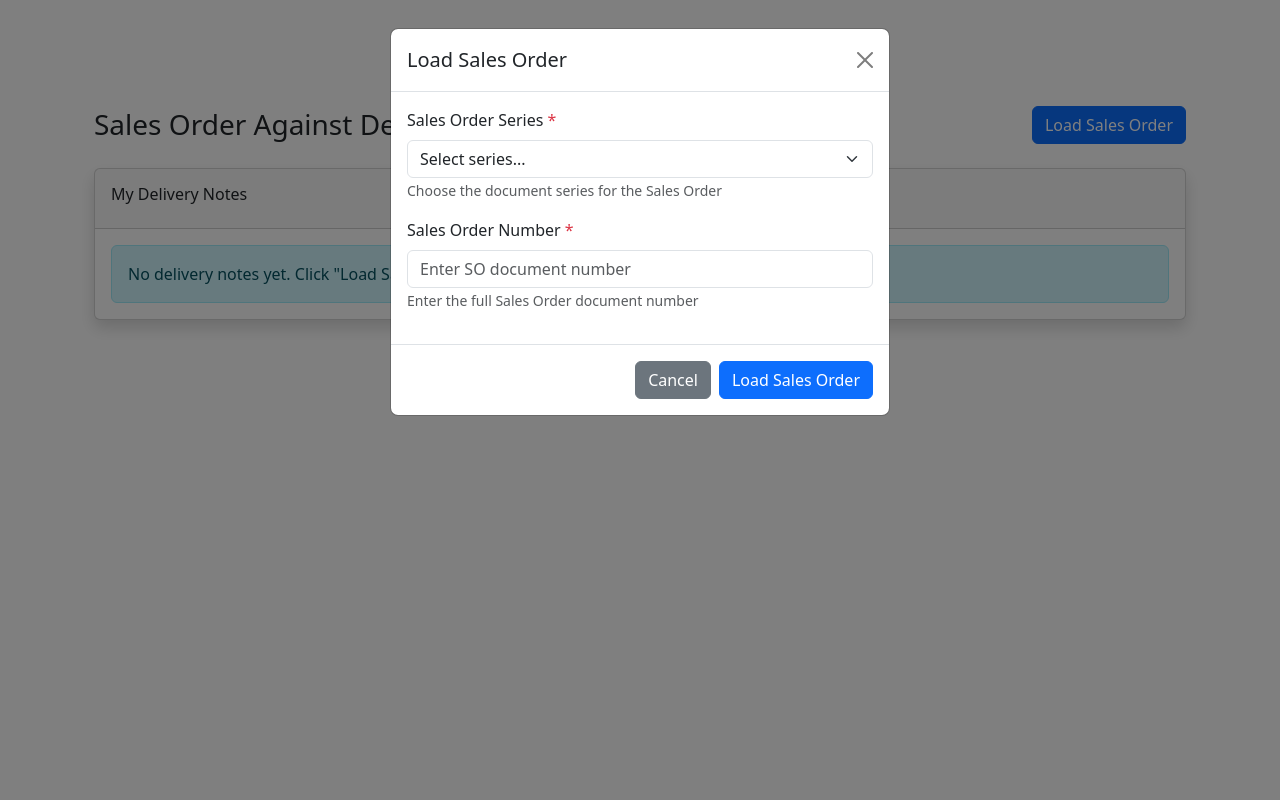
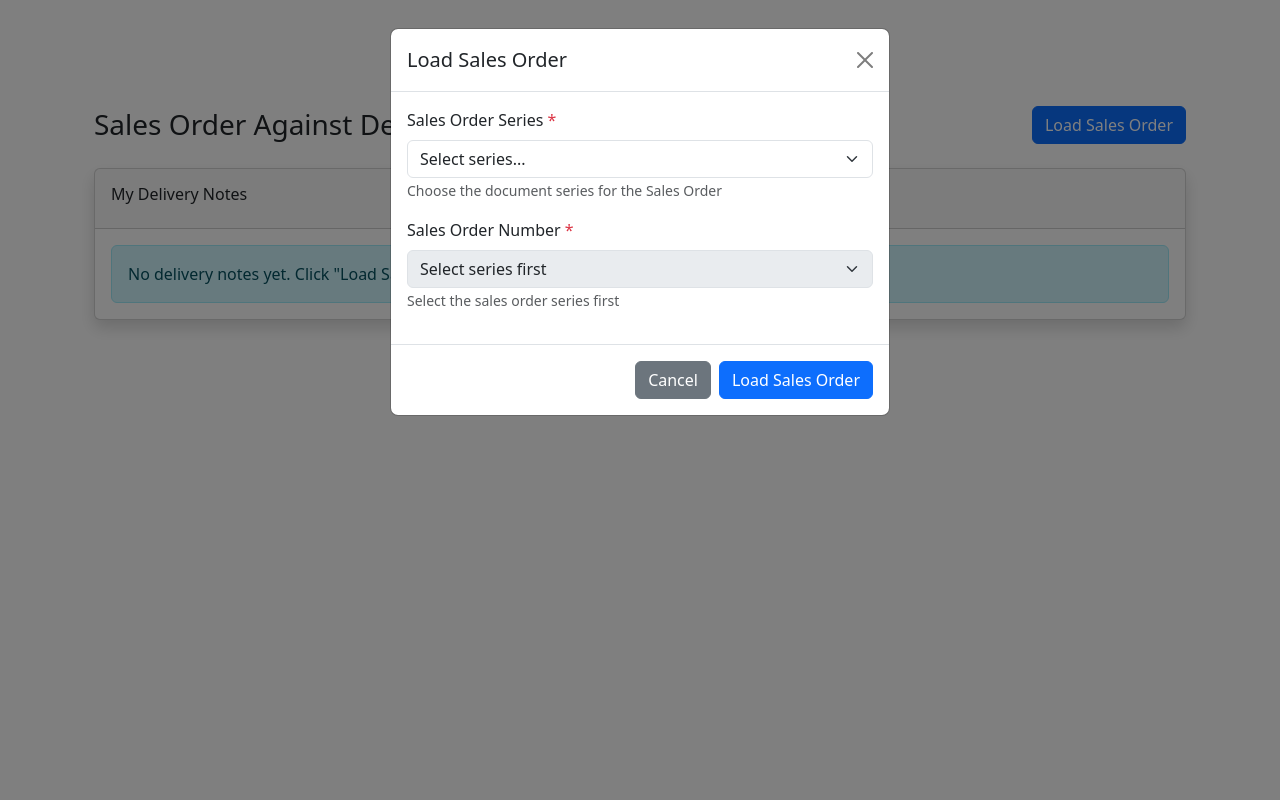
Before and after one commit to pragavigithub/Emerald_Barcode_20251029_dev, a Flask app: page /sales_delivery/ in a window 1280 px wide, after a click on "Load Sales Order". Run offline with Flask 3, Linux system fonts and the light colour scheme; a user stored in the database is signed in; data that the repository does not hold is empty; parts of the project's set-up code (start-up, migrations or seed data) failed here and were passed over; some libraries are stand-ins or nearby versions.

Commit message:
Add functionality to select open sales orders by series
Introduces a new API endpoint `api_get_open_so_docnums` in `modules/sales_delivery/routes.py` to fetch open sales order document numbers based on a provided series. This is integrated with `sap_integration.py`'s `get_open_so_docnums` method, which prioritizes a SQL query and falls back to OData. The frontend `sales_delivery_index.html` is updated to use a dropdown for sales order document numbers, dynamically populating it based on the selected series.

Replit-Commit-Author: Agent
Replit-Commit-Session-Id: 30cc9260-f3dc-436e-9aeb-10b32edd38ca
Replit-Commit-Checkpoint-Type: intermediate_checkpoint
Replit-Commit-Event-Id: 9433d9d1-43bb-48f0-b6bc-a10233184f97
Replit-Commit-Screenshot-Url: https://storage.googleapis.com/screenshot-production-us-central1/5a668c0c-debe-47b8-87dd-01dc71925eb5/30cc9260-f3dc-436e-9aeb-10b32edd38ca/07TMOHz

```diff
--- a/modules/sales_delivery/routes.py
+++ b/modules/sales_delivery/routes.py
@@ -115,6 +115,21 @@ def api_get_series():
     sap = SAPIntegration()
     series_list = sap.get_so_series()
     return jsonify({'success': True, 'series': series_list})
+
+
+@sales_delivery_bp.route('/api/get_open_so_docnums')
+@login_required
+def api_get_open_so_docnums():
+    """Get open Sales Order document numbers for a specific series"""
+    series = request.args.get('series')
+
+    if not series:
+        return jsonify({'success': False, 'error': 'Series is required'})
+
+    sap = SAPIntegration()
+    documents = sap.get_open_so_docnums(series)
+
+    return jsonify({'success': True, 'documents': documents})
 
 
 @sales_delivery_bp.route('/api/validate_item', methods=['POST'])
--- a/modules/sales_delivery/templates/sales_delivery/sales_delivery_index.html
+++ b/modules/sales_delivery/templates/sales_delivery/sales_delivery_index.html
@@ -106,9 +106,10 @@
                     </div>
                     <div class="mb-3">
                         <label for="so_doc_num" class="form-label">Sales Order Number <span class="text-danger">*</span></label>
-                        <input type="text" class="form-control" id="so_doc_num" name="so_doc_num"
-                               placeholder="Enter SO document number" required>
-                        <small class="form-text text-muted">Enter the full Sales Order document number</small>
+                        <select class="form-select" id="so_doc_num" name="so_doc_num" required disabled>
+                            <option value="">Select series first</option>
+                        </select>
+                        <small class="form-text text-muted">Select the sales order series first</small>
                     </div>
                     <div id="loadingSpinner" class="text-center d-none">
                         <div class="spinner-border text-primary" role="status">
@@ -147,7 +148,7 @@ document.addEventListener('DOMContentLoaded', function() {
                     data.series.forEach(series => {
                         const option = document.createElement('option');
                         option.value = series.Series;
-                        option.textContent = `${series.SeriesName} (${series.Series})`;
+                        option.textContent = `${series.Name} (${series.Series})`;
                         soSeriesSelect.appendChild(option);
                     });
                 } else {
@@ -160,6 +161,48 @@ document.addEventListener('DOMContentLoaded', function() {
             });
     });
 
+    document.getElementById('so_series').addEventListener('change', function() {
+        const series = this.value;
+        const soDocNumSelect = document.getElementById('so_doc_num');
+
+        if (series) {
+            loadSODocNumbers(series);
+        } else {
+            soDocNumSelect.innerHTML = '<option value="">Select series first</option>';
+            soDocNumSelect.disabled = true;
+        }
+    });
+
+    function loadSODocNumbers(series) {
+        const soDocNumSelect = document.getElementById('so_doc_num');
+        soDocNumSelect.innerHTML = '<option value="">Loading...</option>';
+        soDocNumSelect.disabled = true;
+
+        fetch(`{{ url_for("sales_delivery.api_get_open_so_docnums") }}?series=${series}`)
+            .then(response => response.json())
+            .then(data => {
+                if (data.success && data.documents && data.documents.length > 0) {
+                    soDocNumSelect.innerHTML = '<option value="">Select Document Number</option>';
+                    data.documents.forEach(doc => {
+                        const option = document.createElement('option');
+                        option.value = doc.DocNum;
+                        option.textContent = `${doc.DocNum} - ${doc.CardName} (${doc.CardCode})`;
+                        option.setAttribute('data-doc-entry', doc.DocEntry);
+                        soDocNumSelect.appendChild(option);
+                    });
+                    soDocNumSelect.disabled = false;
+                } else {
+                    soDocNumSelect.innerHTML = '<option value="">No Open Sales Orders Found</option>';
+                    soDocNumSelect.disabled = true;
+                }
+            })
+            .catch(error => {
+                console.error('Error loading SO document numbers:', error);
+                soDocNumSelect.innerHTML = '<option value="">Error Loading Documents</option>';
+                soDocNumSelect.disabled = true;
+            });
+    }
+
     loadSOForm.addEventListener('submit', function(e) {
         loadingSpinner.classList.remove('d-none');
         loadSOBtn.disabled = true;
--- a/sap_integration.py
+++ b/sap_integration.py
@@ -579,6 +579,66 @@ class SAPIntegration:
         except Exception as e:
             logging.error(f"Error fetching SO DocEntry: {str(e)}")
             return None
+
+    def get_open_so_docnums(self, series):
+        """Get open Sales Order document numbers for a specific series from SAP B1"""
+        if not self.ensure_logged_in():
+            logging.warning("SAP B1 not available, returning empty list")
+            return []
+
+        # Try Method 1: SQL Query Get_Open_SO_DocNum (preferred - uses custom SAP query)
+        try:
+            url_sql = f"{self.base_url}/b1s/v1/SQLQueries('Get_Open_SO_DocNum')/List"
+            body = {"ParamList": f"series='{series}'"}
+
+            logging.debug(f"🔍 Attempting SQL query Get_Open_SO_DocNum: {url_sql} with series: {series}")
+
+            response = self.session.post(url_sql, json=body, timeout=30)
+
+            if response.status_code == 200:
+                data = response.json()
+                documents = data.get('value', [])
+
+                logging.info(f"✅ Retrieved {len(documents)} open SOs from series {series} (SQL Query)")
+                return documents
+            else:
+                logging.info(f"SQL query Get_Open_SO_DocNum not available ({response.status_code}), trying OData fallback")
+
+        except Exception as e:
+            logging.debug(f"SQL query Get_Open_SO_DocNum failed: {str(e)}, trying OData fallback")
+
+        # Try Method 2: OData filter (fallback)
+        try:
+            url = f"{self.base_url}/b1s/v1/Orders?$filter=Series eq {series} and DocumentStatus eq 'bost_Open'&$select=DocEntry,DocNum,CardCode,CardName,Series,DocStatus&$orderby=DocEntry desc"
+            logging.debug(f"Fetching open SOs with OData filter: {url}")
+
+            response = self.session.get(url, timeout=30)
+
+            if response.status_code == 200:
+                data = response.json()
+                documents = data.get('value', [])
+
+                # Format to match SQL query output
+                formatted_docs = [
+                    {
+                        'DocEntry': doc.get('DocEntry'),
+                        'DocNum': doc.get('DocNum'),
+                        'CardCode': doc.get('CardCode'),
+                        'CardName': doc.get('CardName'),
+                        'DocStatus': doc.get('DocStatus', 'O')
+                    }
+                    for doc in documents
+                ]
+
+                logging.info(f"✅ Retrieved {len(formatted_docs)} open SOs from series {series} (OData)")
+                return formatted_docs
+            else:
+                logging.warning(f"Failed to get open SOs: {response.status_code} - {response.text}")
+                return []
+
+        except Exception as e:
+            logging.error(f"Error fetching open SOs for series {series}: {str(e)}")
+            return []
 
     def get_sales_order_by_doc_entry(self, doc_entry):
         """Get Sales Order details from SAP B1 using DocEntry - only open documents and lines"""
```
